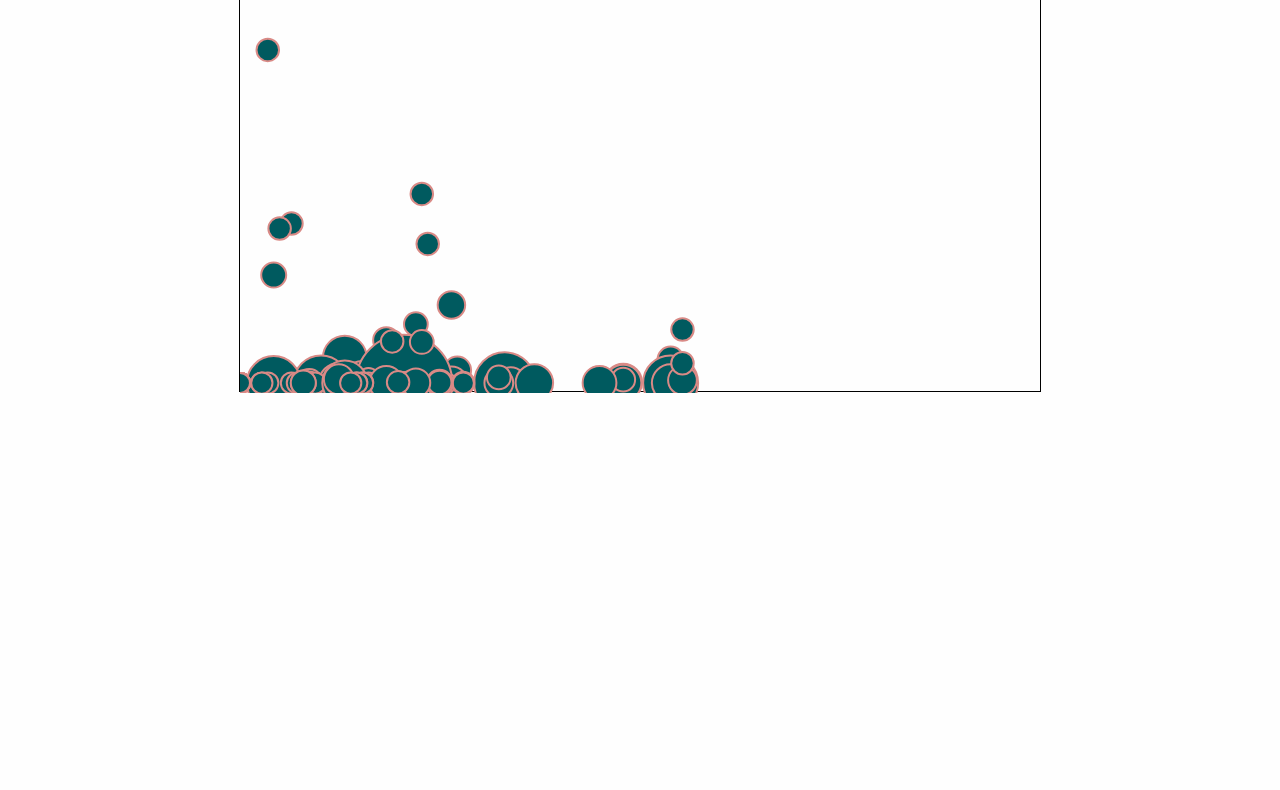
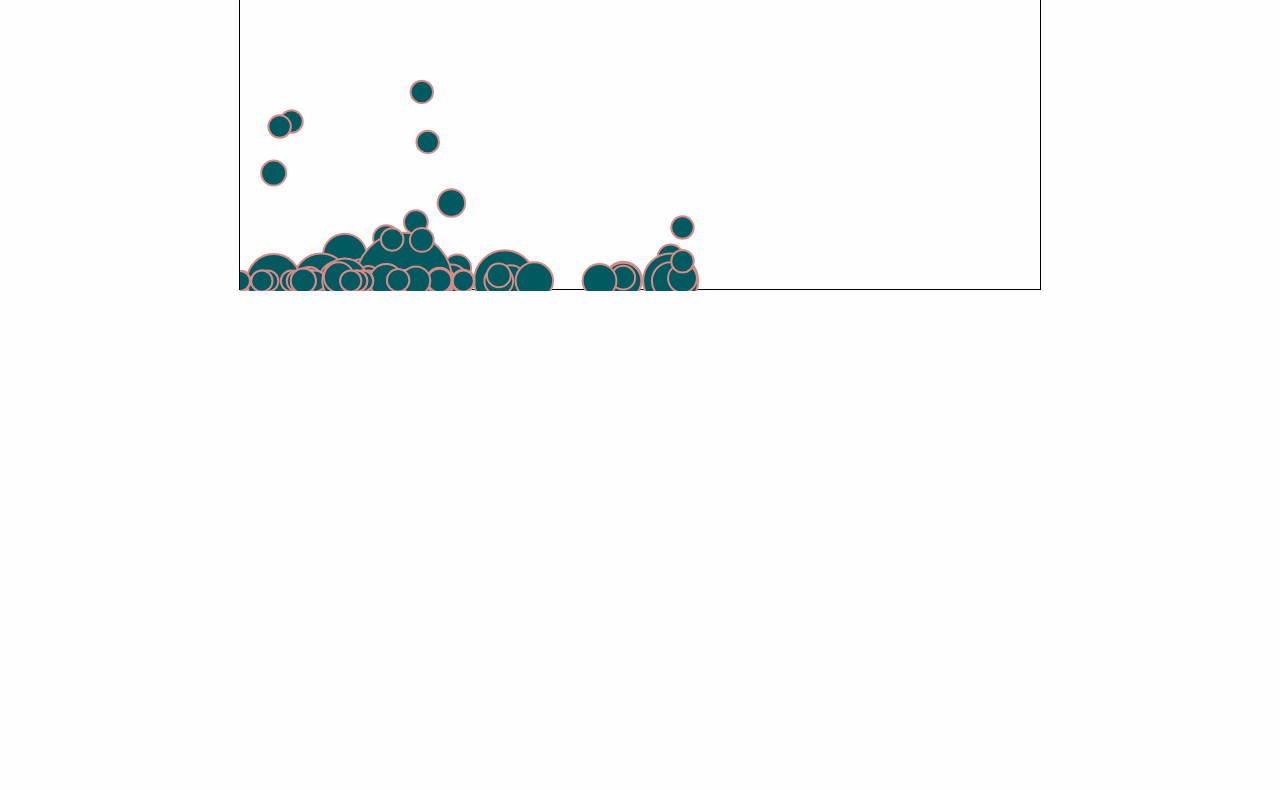
Before and after one commit to wwmairs/tinder_viz, a plain HTML site: page index.html in a window 1280 px wide. Shown: the part 259-1049 px from the top of the page. Before the commit the page ends 800 px from the top, so only its background shows below. Drawn offline with nearby package versions, Linux system fonts and the light colour scheme; a web font is replaced by a local one.

Commit message:
updating for linechart

```diff
--- a/index.html
+++ b/index.html
@@ -9,10 +9,7 @@
       @import url("http://wwmairs.com/plex/font.css");
       #scatter-container{
         border: 1px solid black;
-        position: absolute;
-        top: 50%;
-        left: 50%;
-        transform: translate(-50%, -50%);
+        margin: auto;
       }
       h1 {
         display: block;
@@ -37,6 +34,7 @@
     <h1>tinder</h1>
 
     <div id="scatter-container" style="width: 800px; height: 500px;"></div>
+    <div id="line-container" style="width: 800px; height: 500px;"></div>
 
     <script src="charts.js"></script>
   </body>
```
